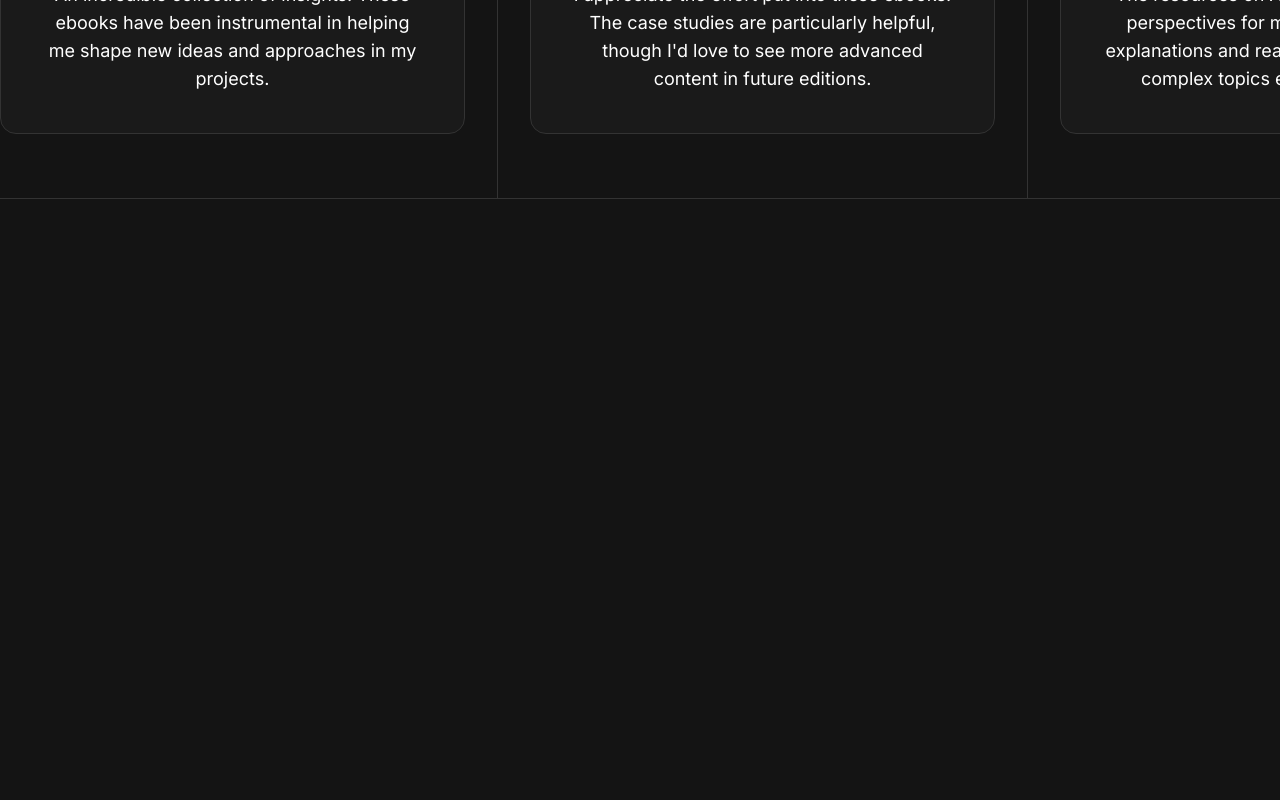
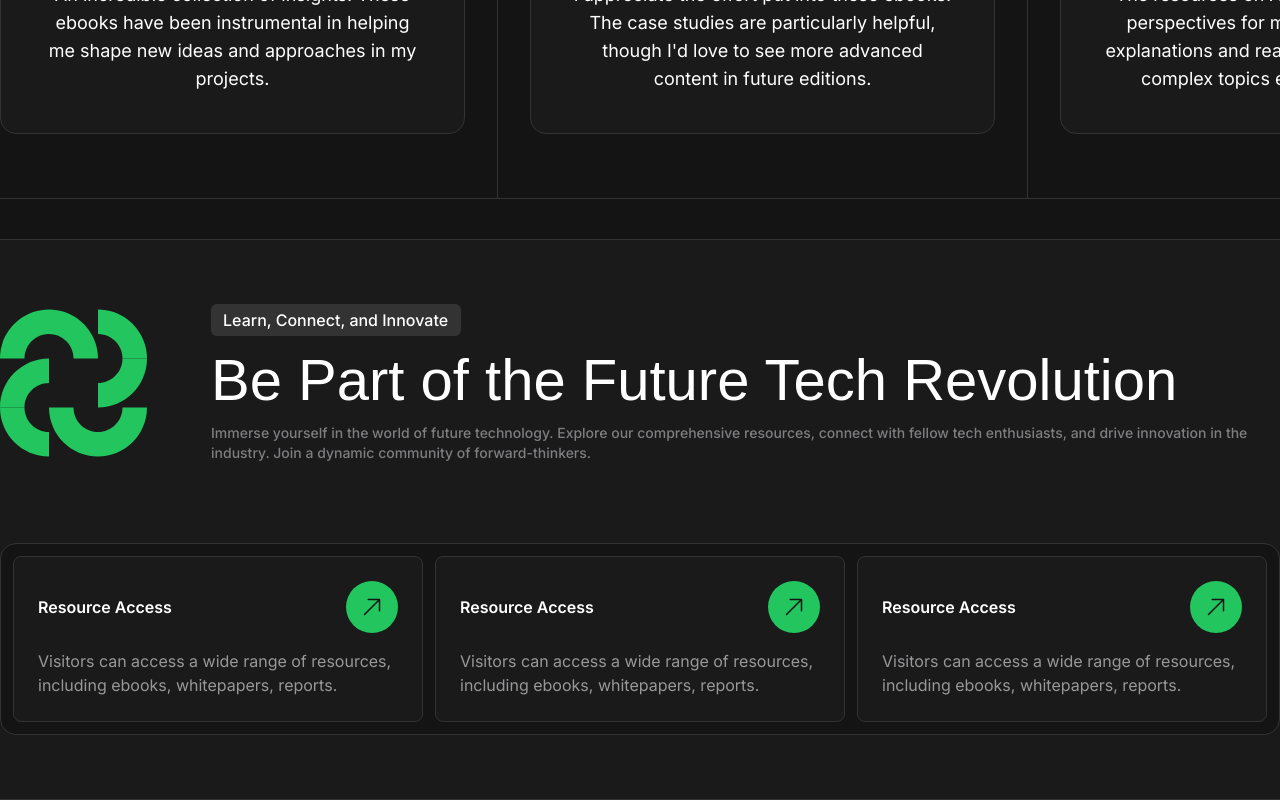
Before and after one commit to fahim-muntasir/ai_blog_frontend, a Next.js app: page / in a window 1280 px wide. Shown: the part 7278-8078 px from the top of the page. Before the commit the page ends 7517 px from the top, so only its background shows below. Built offline with nearby package versions, Linux system fonts and the light colour scheme; a web font is replaced by a local one.

Commit message:
feat:design revolutionSection

```diff
--- a/app/page.tsx
+++ b/app/page.tsx
@@ -4,6 +4,7 @@ import FeaturesSection from "@/components/FeturesSection";
 import BlogSection from "@/components/BlogSection";
 import ResourceSection from "@/components/ResourceSection";
 import ReviewSection from "@/components/ReviewSection"
+import RevolutionSection from "@/components/RevolutionSection";
 
 export default function Home() {
   return (
@@ -14,6 +15,7 @@ export default function Home() {
       <BlogSection />
       <ResourceSection />
       <ReviewSection />
+      <RevolutionSection />
     </>
   );
 }
--- /dev/null
+++ b/components/RevolutionSection/index.tsx
@@ -0,0 +1,126 @@
+import Image from "next/image";
+
+export default function RevolutionSection() {
+  return (
+    <section>
+      <div className="bg-secondary border-b border-dark20 py-10 md:py-16 lg:20 border-t">
+        <div className="container mx-auto px-6 md:px-0 font-medium flex  items-center mb-10 md:mb-16 lg:mb-20 gap-16">
+          <Image
+            src="/images/logo.svg"
+            quality={100}
+            width={60}
+            height={60}
+            alt="logo"
+            className=" hidden md:block w-[60px] h-[60px] md:w-[120px] md:h-[120px] lg:w-[150px] lg:h-[150px]"
+          />
+          <div>
+            <div className="flex items-center gap-5 mb-5 md:mb-0">
+              <Image
+                src="/images/logo.svg"
+                quality={100}
+                width={60}
+                height={60}
+                alt="logo"
+                className="w-[60px] h-[60px] md:w-[120px] md:h-[120px] lg:w-[150px] lg:h-[150px]  md:hidden"
+              />
+              <p className="bg-dark20 flex items-center px-3 rounded-md text-sm md:text-base h-[32px] w-[225px] md:w-[250px] text-center">
+                Learn, Connect, and Innovate
+              </p>
+            </div>
+            <h3 className="font-kumbh text-[28px] md:text-[44px] lg:text-[58px]">
+              Be Part of the Future Tech Revolution
+            </h3>
+            <p className="text-sm text-grey50">
+              Immerse yourself in the world of future technology. Explore our
+              comprehensive resources, connect with fellow tech enthusiasts, and
+              drive innovation in the industry. Join a dynamic community of
+              forward-thinkers.
+            </p>
+          </div>
+        </div>
+
+        <div className="container mx-auto px-6 md:px-0">
+          <div className="bg-dark8 border border-dark20 rounded-2xl p-3 md:flex md:gap-3">
+            <div className="bg-secondary rounded-lg border border-dark20 p-6 mb-3 md:mb-0">
+              <div className="flex items-center justify-between mb-4">
+                <h2 className=" font-semibold ">Resource Access</h2>
+                <div className="h-[40px] w-[40px] md:h-[44px] md:w-[44px] lg:h-[52px] lg:w-[52px] bg-primary rounded-full flex items-center justify-center">
+                  <svg
+                    xmlns="http://www.w3.org/2000/svg"
+                    fill="none"
+                    viewBox="0 0 24 24"
+                    strokeWidth={1.5}
+                    stroke="currentColor"
+                    className="size-4 md:size-5 lg:size-6 text-dark8"
+                  >
+                    <path
+                      strokeLinecap="round"
+                      strokeLinejoin="round"
+                      d="m4.5 19.5 15-15m0 0H8.25m11.25 0v11.25"
+                    />
+                  </svg>
+                </div>
+              </div>
+              <p className="text-grey60">
+                Visitors can access a wide range of resources, including ebooks,
+                whitepapers, reports.
+              </p>
+            </div>
+
+            <div className="bg-secondary rounded-lg border border-dark20 p-6 mb-3 md:mb-0">
+              <div className="flex items-center justify-between mb-4">
+                <h2 className=" font-semibold ">Resource Access</h2>
+                <div className="h-[40px] w-[40px] md:h-[44px] md:w-[44px] lg:h-[52px] lg:w-[52px] bg-primary rounded-full flex items-center justify-center">
+                  <svg
+                    xmlns="http://www.w3.org/2000/svg"
+                    fill="none"
+                    viewBox="0 0 24 24"
+                    strokeWidth={1.5}
+                    stroke="currentColor"
+                    className="size-4 md:size-5 lg:size-6 text-dark8"
+                  >
+                    <path
+                      strokeLinecap="round"
+                      strokeLinejoin="round"
+                      d="m4.5 19.5 15-15m0 0H8.25m11.25 0v11.25"
+                    />
+                  </svg>
+                </div>
+              </div>
+              <p className="text-grey60">
+                Visitors can access a wide range of resources, including ebooks,
+                whitepapers, reports.
+              </p>
+            </div>
+
+            <div className="bg-secondary rounded-lg border border-dark20 p-6">
+              <div className="flex items-center justify-between mb-4">
+                <h2 className=" font-semibold ">Resource Access</h2>
+                <div className="h-[40px] w-[40px] md:h-[44px] md:w-[44px] lg:h-[52px] lg:w-[52px] bg-primary rounded-full flex items-center justify-center">
+                  <svg
+                    xmlns="http://www.w3.org/2000/svg"
+                    fill="none"
+                    viewBox="0 0 24 24"
+                    strokeWidth={1.5}
+                    stroke="currentColor"
+                    className="size-4 md:size-5 lg:size-6 text-dark8"
+                  >
+                    <path
+                      strokeLinecap="round"
+                      strokeLinejoin="round"
+                      d="m4.5 19.5 15-15m0 0H8.25m11.25 0v11.25"
+                    />
+                  </svg>
+                </div>
+              </div>
+              <p className="text-grey60">
+                Visitors can access a wide range of resources, including ebooks,
+                whitepapers, reports.
+              </p>
+            </div>
+          </div>
+        </div>
+      </div>
+    </section>
+  );
+}
```
